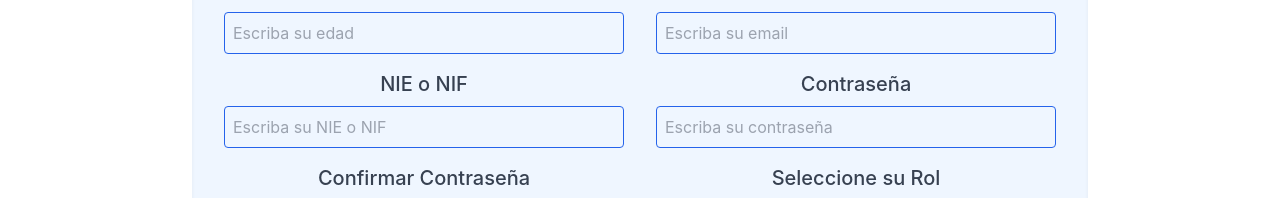
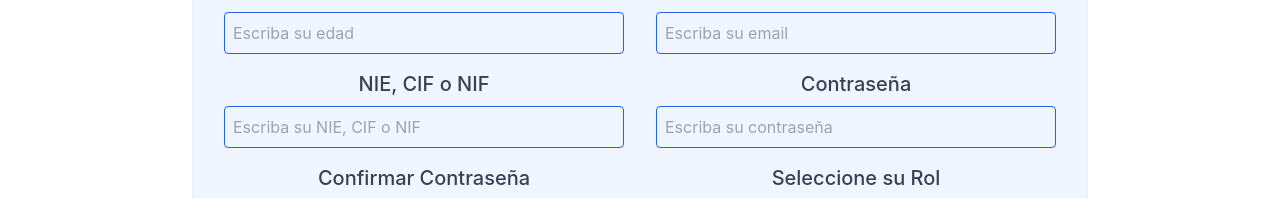
Before and after one commit to leticiademartinobou/BilkyProjectReact, a React (Vite) app: page /register in a window 1280 px wide. Shown: the part 308-506 px from the top of the page. Built offline with nearby package versions, Linux system fonts and the light colour scheme.

Commit message:
update 25.10.2024

```diff
--- a/src/components/RegisterUser.jsx
+++ b/src/components/RegisterUser.jsx
@@ -9,6 +9,55 @@ export const RegisterUser = ( { updateStatus }) => {
   const [role, setRole] = useState("");
   const [message, setMessage] = useState("") // aquí quiero manejar el mensaje de respuesta cuando me registre o no
   const navigate = useNavigate(); // hago esto para inicializar useNavigate aquí
+
+  // función para comprobar que el NIF es correcto
+
+  const validateSpanishId = (id) => {
+
+    const DNI_REGEX = /^(\d{8})([A-Z])$/;
+    const CIF_REGEX = /^([ABCDEFGHJKLMNPQRSUVW])(\d{7})([0-9A-J])$/;
+    const NIE_REGEX = /^[XYZ]\d{7,8}[A-Z]$/;
+
+    // VALIDACIÖN DNI -> si el NIF tiene 8 letras seguidas y una letra, es un DNI. Entonces calculo la letra y comparo
+
+    if(DNI_REGEX.test(id)) {
+
+      let number = parseInt(id.slice(0,8), 10);
+      let letter = id.slice(-1).toUpperCase();
+      const idLetters = "TRWAGMYFPDXBNJZSQVHLCKE";
+      let correctLetter = idLetters[number % 23]
+
+      return letter === correctLetter
+
+    }
+
+    // VALIDACIÖN CIF
+    // para simplificar asumo que cualquier CIF que pase el regex es válido
+
+    if(CIF_REGEX.test(id)) {
+
+      return true
+
+    }
+
+    // VALIDACIÓN NIE
+
+    if(NIE_REGEX.test(id)) {
+
+      const niePrefix = id.charAt(0);
+      const spanishIdCompare = id.replace(niePrefix, {X:0, Y:1, Z:2}[niePrefix]) // el nie siempre empieza por X,Y,Z y cambio esa letra inicial por un número
+      let number = parseInt(spanishIdCompare.slice(0,8), 10)
+      let letter = id.slice(-1).toUpperCase()
+      const idLetters = "TRWAGMYFPDXBNJZSQVHLCKE";
+      let correctLetter = idLetters[number % 23];
+      return letter === correctLetter; // aquí commparo la letra que ha puesto el usuario con la correcta y si es ok, es correcto
+
+    }
+
+    // si no cumple ninguna de estas validaciones, no es un id correcto
+    return false
+
+  }
 
   // hago una función para manerjar el envío del formulario
 
@@ -161,6 +210,22 @@ export const RegisterUser = ( { updateStatus }) => {
             </div>
 
             <div className="w-full md:w-1/2 px-4 mb-4">
+              <label className="block mb-2 text-xl font-medium text-gray-700">NIE, CIF o NIF</label>
+              <div className="flex items-center border border-blue-600 p-2 rounded">
+                <input
+                  className="flex-1 outline-none bg-transparent"
+                  type="text"
+                  {...register("nif", {
+                    required: "El NIE, CIF o NIF es obligatorio",
+                    validate: (value) => validateSpanishId(value) || "El número de documento no es válido" // validación
+                  })}
+                  placeholder="Escriba su NIE, CIF o NIF"
+                />
+              </div>
+              {errors.nif && <p className="text-red-500">{errors.nif.message}</p>}
+            </div>
+
+            {/* <div className="w-full md:w-1/2 px-4 mb-4">
               <label className="block mb-2 text-xl font-medium text-gray-700">NIE o NIF</label>
               <div className="flex items-center border border-blue-600 p-2 rounded">
                 <input
@@ -176,7 +241,7 @@ export const RegisterUser = ( { updateStatus }) => {
               </div>
               {errors.nif && <p className="text-red-500">{errors.nif.message}</p>}
             </div>
-
+ */}
 
             <div className="w-full md:w-1/2 px-4 mb-4">
               <label className="block mb-2 text-xl font-medium text-gray-700">Contraseña</label>
```
